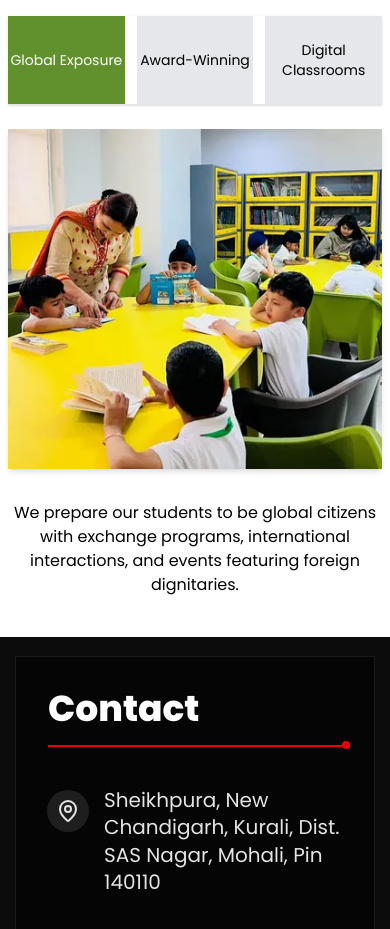
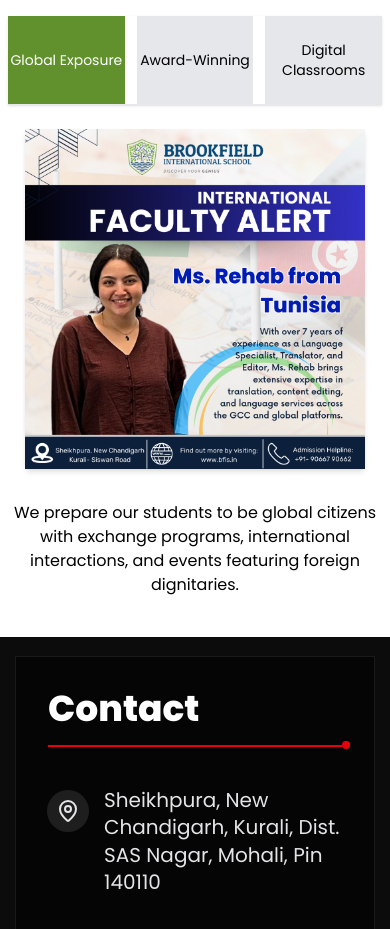
Before and after one commit to itstealth/bfis-lp, a Next.js app: page / in a window 390 px wide. Shown: the part 8320-9249 px from the top of the page. Built offline with nearby package versions, Linux system fonts and the light colour scheme.

Commit message:
Add new image assets and update Highlights component
- Introduced a new image asset: `academics.jpg` to replace the placeholder in the Highlights component.
- Updated the image styling in the Highlights component for improved responsiveness and visual appeal.

```diff
--- a/src/components/Highlights.jsx
+++ b/src/components/Highlights.jsx
@@ -6,7 +6,7 @@
   {
     title: "Global Exposure",
     content: {
-      img: "/academics.webp", // placeholder path, update to your real image path
+      img: "/academics.jpg", // placeholder path, update to your real image path
       text: (
         <>
           <p className="sm:text-xl text-base leading-normal font-normal text-black mb-4 md:mb-0 md:text-left text-center">
@@ -82,7 +82,7 @@
             <img
               src={TABS[tabIdx].content.img}
               alt="Highlight visual"
-              className="w-full h-[340px] md:h-[350px] object-cover object-center transform transition-all duration-300 hover:scale-105 shadow"
+              className="w-full md:w-[500px] mx-auto h-[340px] md:h-[500px] object-cover object-center transform transition-all duration-300 hover:scale-105 shadow"
               style={{ minWidth: 280 }}
             />
           </div>
```
Also changed, not shown: public/academics.jpg (added), public/award.jpg.
